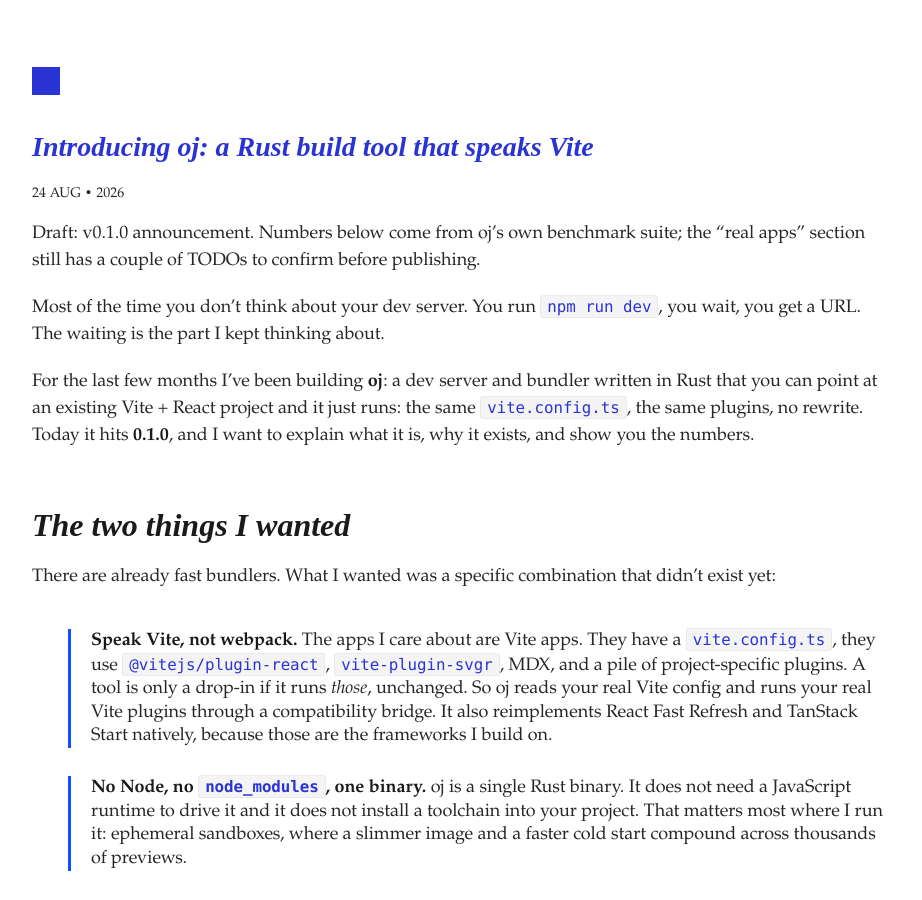
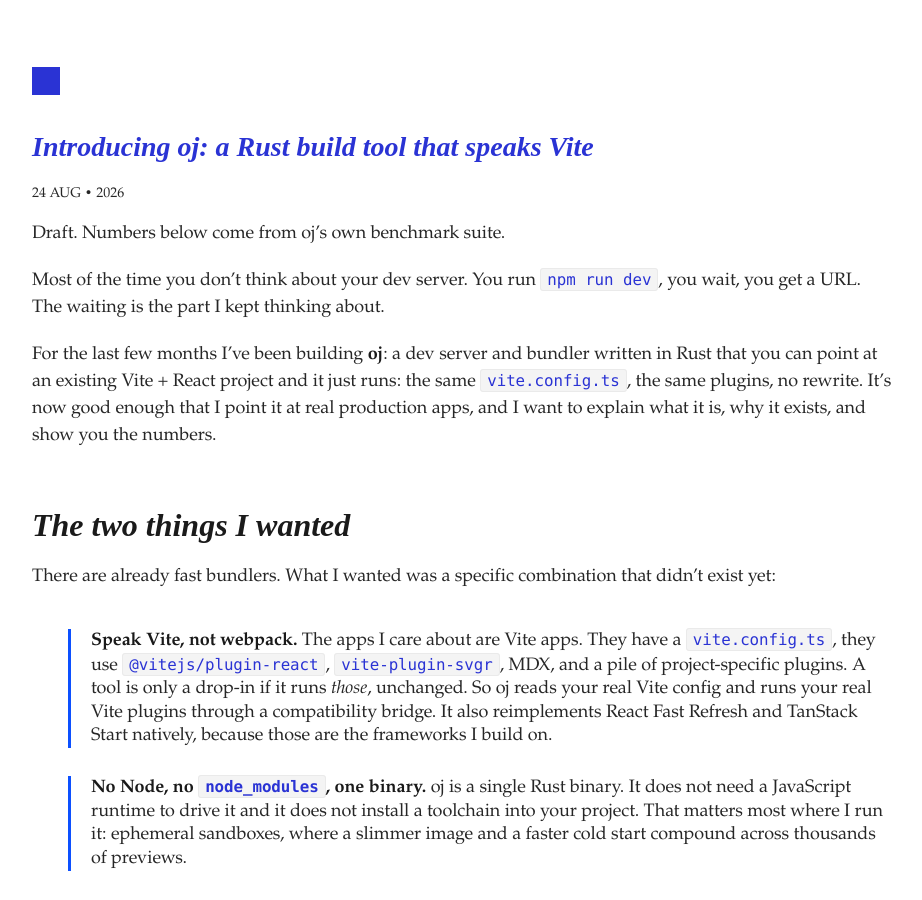
Before and after one commit to raphamorim/raphamorim.github.com, a Jekyll site: the page built from _posts/2026-08-24-introducing-oj.md, in a window 1280 px wide and 900 px high. Shown: the whole window, without its empty margins (178-1100 px from the left). Built offline with Jekyll 4.4.1, drawn with Linux system fonts in a browser that asks for light colours; some of the changed text lies outside the part shown.

Commit message:
updateagain

````diff
--- a/_posts/2026-08-24-introducing-oj.md
+++ b/_posts/2026-08-24-introducing-oj.md
@@ -7,11 +7,11 @@
 description: "oj is a from-scratch, npm-free dev server and bundler written in Rust. It reads your existing vite.config, runs your existing Vite plugins, and reimplements React and TanStack Start natively, so you point it at a real app and it just runs, faster."
 ---
 
-> Draft: v0.1.0 announcement. Numbers below come from oj's own benchmark suite; the "real apps" section still has a couple of TODOs to confirm before publishing.
+> Draft. Numbers below come from oj's own benchmark suite.
 
 Most of the time you don't think about your dev server. You run `npm run dev`, you wait, you get a URL. The waiting is the part I kept thinking about.
 
-For the last few months I've been building **oj**: a dev server and bundler written in Rust that you can point at an existing Vite + React project and it just runs: the same `vite.config.ts`, the same plugins, no rewrite. Today it hits **0.1.0**, and I want to explain what it is, why it exists, and show you the numbers.
+For the last few months I've been building **oj**: a dev server and bundler written in Rust that you can point at an existing Vite + React project and it just runs: the same `vite.config.ts`, the same plugins, no rewrite. It's now good enough that I point it at real production apps, and I want to explain what it is, why it exists, and show you the numbers.
 
 ## The two things I wanted
 
@@ -127,7 +127,7 @@
 
 ## Running a real app
 
-A benchmark on a toy app proves nothing. The bar I set for 0.1.0 was: take a real, popular open-source Vite app that I did not write, don't touch its config, and run it.
+A benchmark on a toy app proves nothing. The bar I set for myself was: take a real, popular open-source Vite app that I did not write, don't touch its config, and run it.
 
 That is a genuinely hard bar, because real apps lean on the whole surface of Vite: regex `resolve.alias` for monorepo packages, source files outside the app root, TypeScript enums, `import.meta.env`, plugin virtual modules. Every one of those is a place a "Vite-compatible" tool can quietly fall short, and getting there is most of what the last stretch of work has been.
 
@@ -154,7 +154,7 @@
 
 ## Try it
 
-oj is [open source](https://github.com/raphamorim/oj) and MIT licensed. 0.1.0 is out now.
+oj is [open source](https://github.com/raphamorim/oj) and MIT licensed, on crates.io now.
 
 ```
 cargo install oj --locked
````
